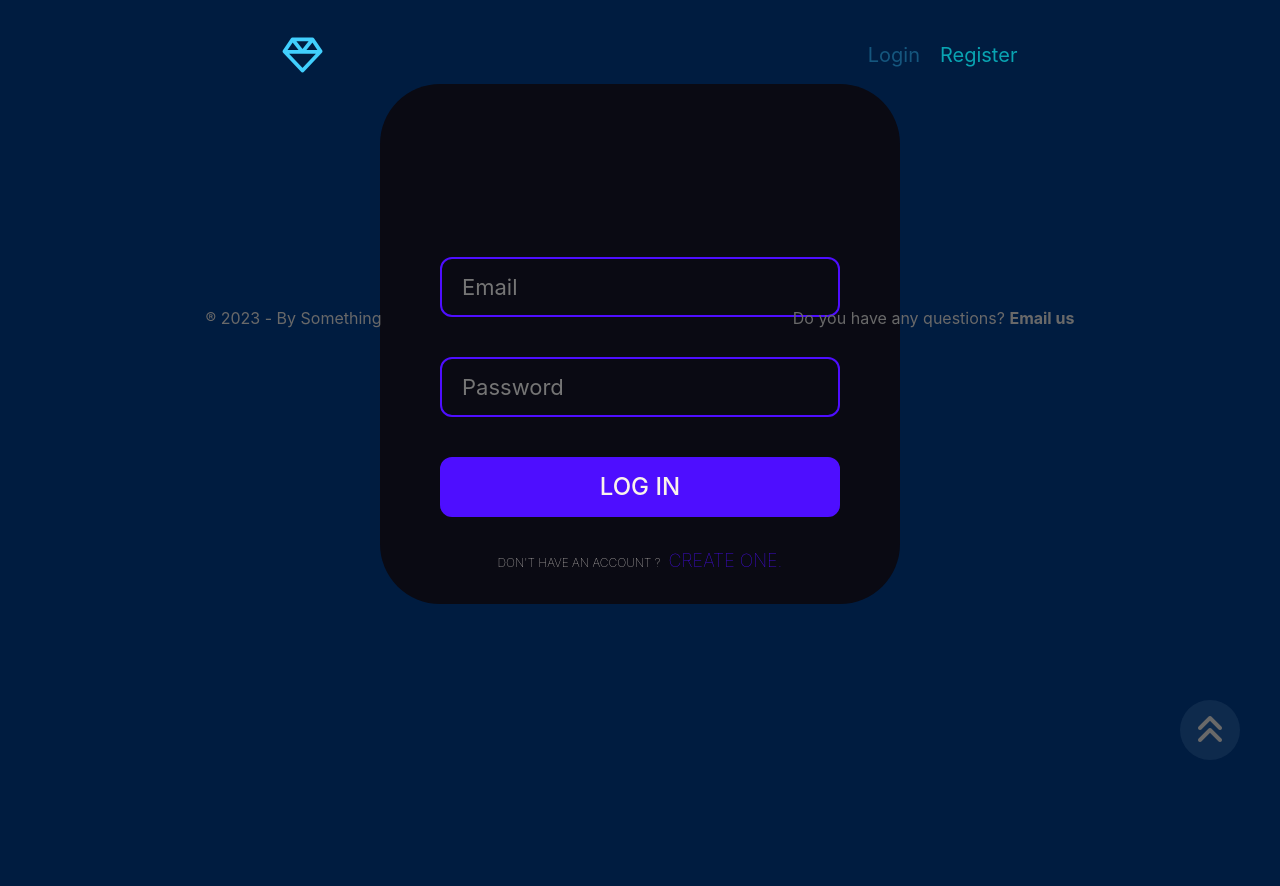
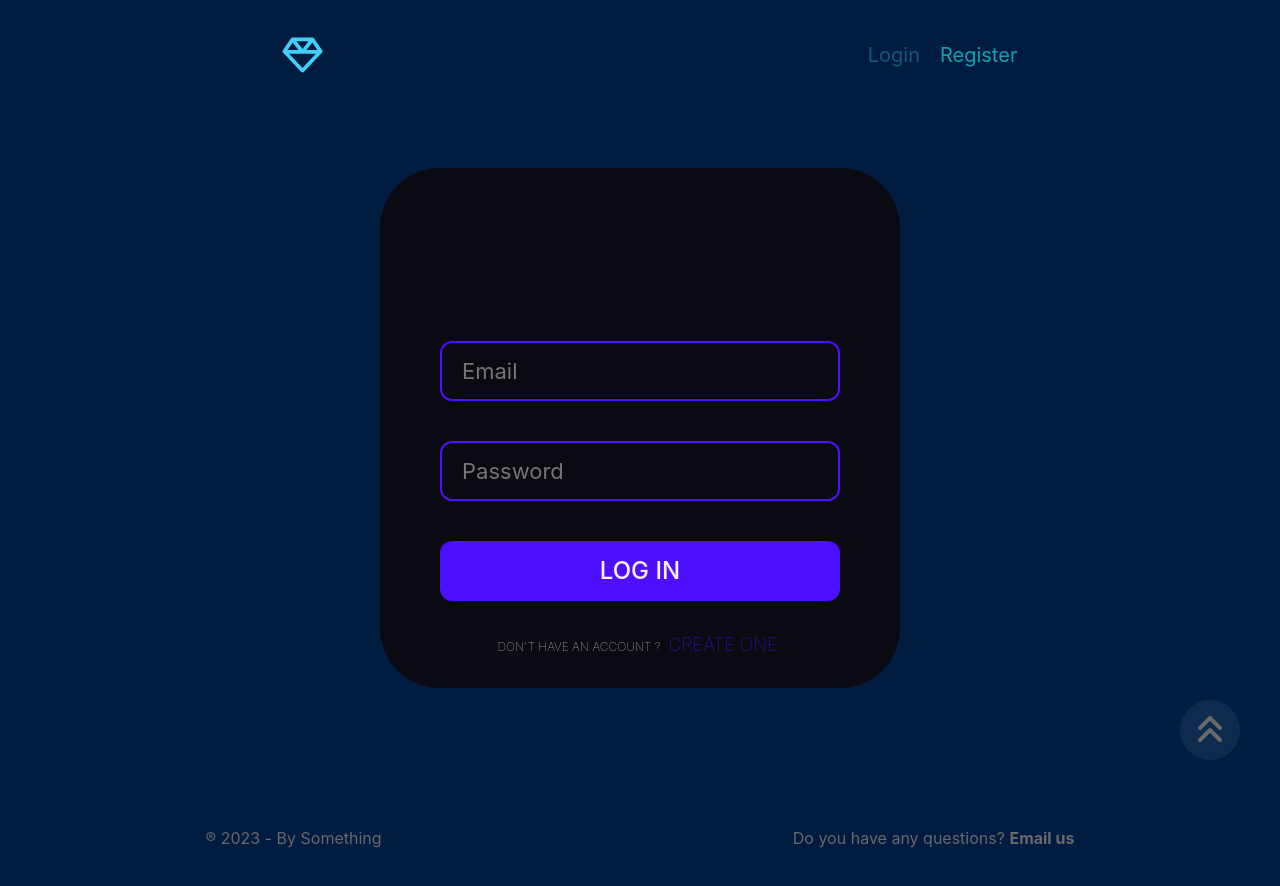
Before and after one commit to Glavyanov/Buy-Something, a React (Create React App) app in the folder client/: page /login in a window 1280 px wide. Shown: the top 886 px of the page. Before the commit the page ends 800 px from the top, so only its background shows below. Built offline with nearby package versions, Linux system fonts and the light colour scheme; no server answers.

Commit message:
fix login and register

```diff
--- a/client/src/components/Login/Login.css
+++ b/client/src/components/Login/Login.css
@@ -11,9 +11,7 @@ a.login {
 }
 
 #login {
-  position: absolute;
-  left: 50%;
-  top: -84px;
+  margin: 0% 50%;
   transform: translate(-50%);
   background-color: #0a0a13;
   height: 520px;
@@ -22,6 +20,7 @@ a.login {
   display: flex;
   flex-direction: column;
   justify-content: flex-end;
+  z-index: 100;
 }
 
 .form-login {
--- a/client/src/components/Register/Register.css
+++ b/client/src/components/Register/Register.css
@@ -10,10 +10,8 @@
   text-decoration: none;
 }
 
-  #register{
-      position: absolute;
-      left: 50%;
-      top:-84px;
+#register {
+  margin: 0% 50%;
   transform: translate(-50%);
   background-color: #0a0a13;
   height: 520px;
@@ -22,6 +20,7 @@
   display: flex;
   flex-direction: column;
   justify-content: flex-end;
+  z-index: 100;
 }
 
 .form-ad {
@@ -38,12 +37,12 @@
   width: 400px;
   height: 60px;
   border-radius: 12px;
-      border: solid  2px #4e0eff;
+  border: solid 2px #4e0eff;
 }
 
 .form-ad button {
   background-color: #4e0eff;
-      color:#faf3eb;
+  color: #faf3eb;
   font-size: 21px;
   font-weight: 500;
   margin-bottom: 30px;
@@ -57,12 +56,11 @@
   font-size: 22px;
 }
 
-  input[placeholder="First name"]{
+input[placeholder="First name"] {
   width: 180px;
   margin-right: 20px;
-
 }
-  input[placeholder="Last name"]{
+input[placeholder="Last name"] {
   width: 180px;
   margin-left: 20px;
 }
@@ -76,7 +74,7 @@
 select:-webkit-autofill,
 select:-webkit-autofill:hover,
 select:-webkit-autofill:focus {
-    -webkit-text-fill-color: #5b5a5d;;
+  -webkit-text-fill-color: #5b5a5d;
   -webkit-box-shadow: 0 0 0px 1000px #000 inset;
   transition: background-color 5000s ease-in-out 0s;
 }
```
Lines whose indentation alone changed are shown as unchanged.
